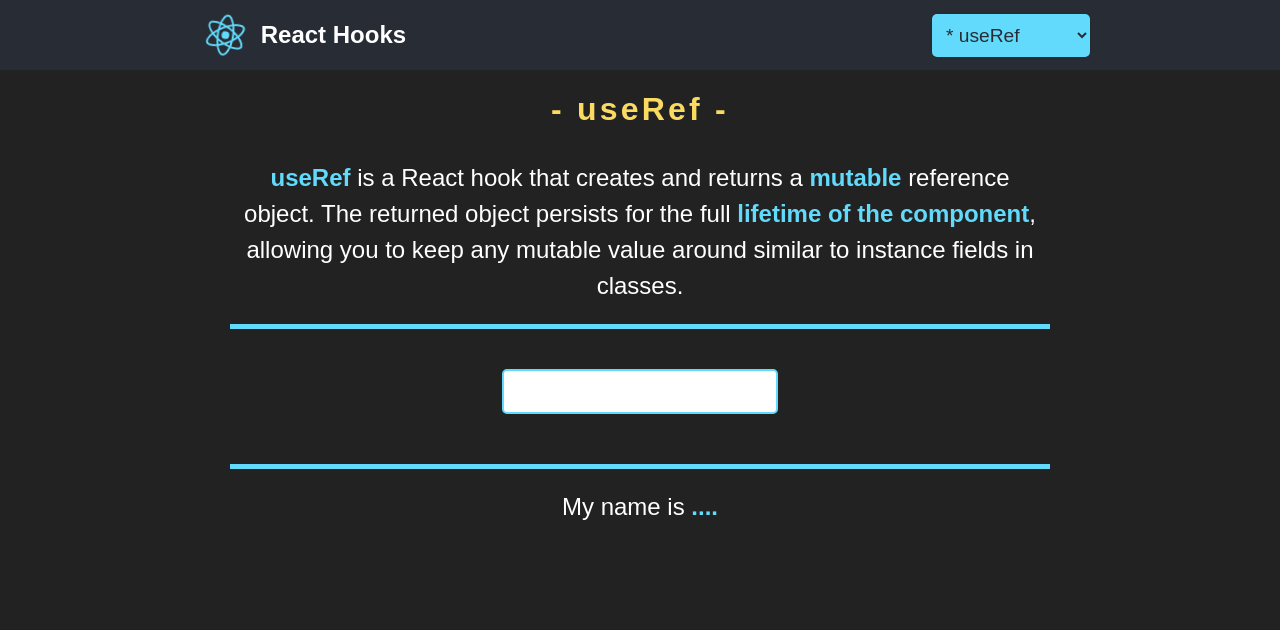
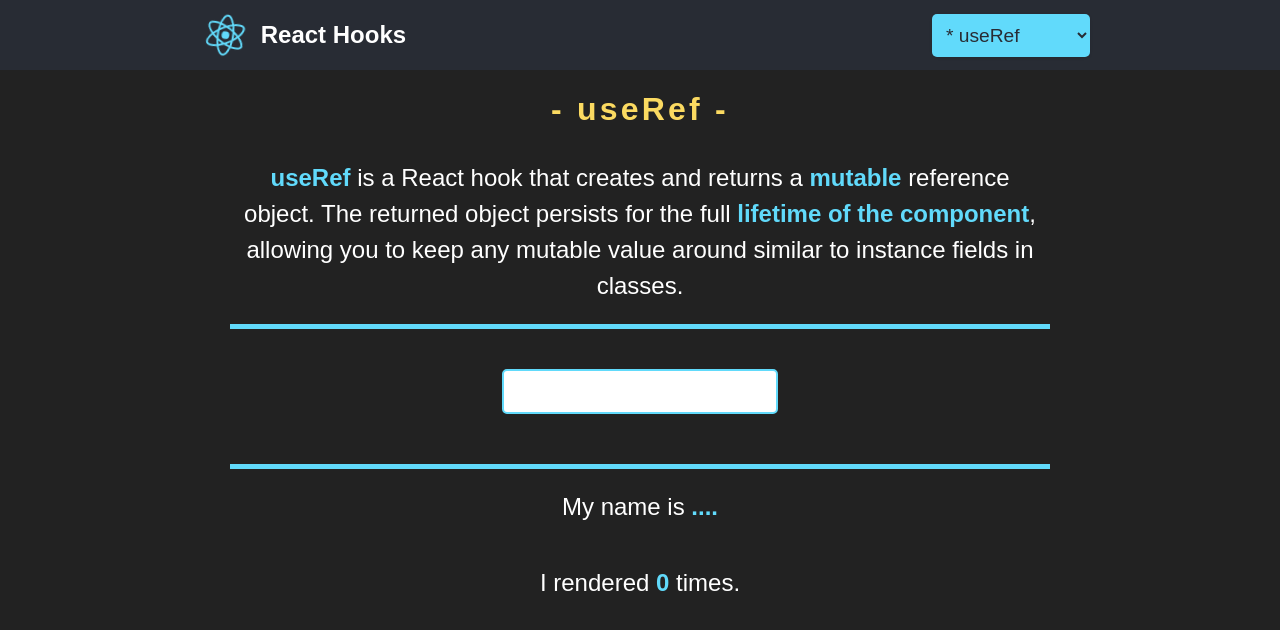
Before and after one commit to elarsaks/react-hooks, a React (Create React App) app: page /useRef in a window 1280 px wide. Shown: the top 630 px of the page. Built offline with nearby package versions, Linux system fonts and the light colour scheme.

Commit message:
Continue on useRef.

```diff
--- a/src/pages/UseRef.jsx
+++ b/src/pages/UseRef.jsx
@@ -1,9 +1,14 @@
-import React, { useState } from "react";
+import React, { useEffect, useState, useRef } from "react";
 import info from "../styles/Info.module.css";
 import util from "../styles/Util.module.css";
 
 export default () => {
   const [name, setName] = useState(() => "");
+  const renderCount = useRef(0);
+
+  useEffect(() => {
+    renderCount.current = renderCount.current + 1;
+  });
 
   return (
     <>
@@ -26,6 +31,10 @@ export default () => {
       <h2 className={`${info["info"]} ${info["border-top"]}`}>
         My name is <span> {name ? name : "...."} </span>
       </h2>
+
+      <h2 className={`${info["info"]} `}>
+        I rendered <span> {renderCount.current} </span> times.
+      </h2>
     </>
   );
 };
```
